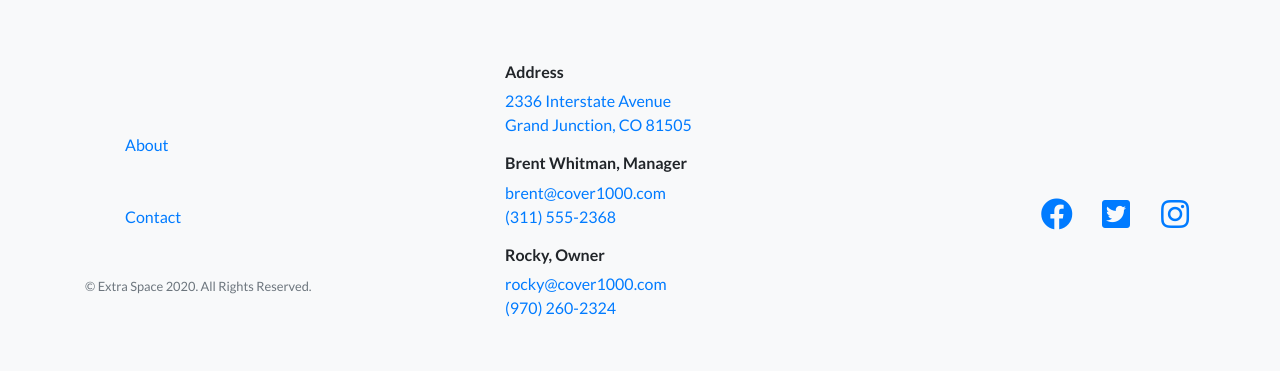
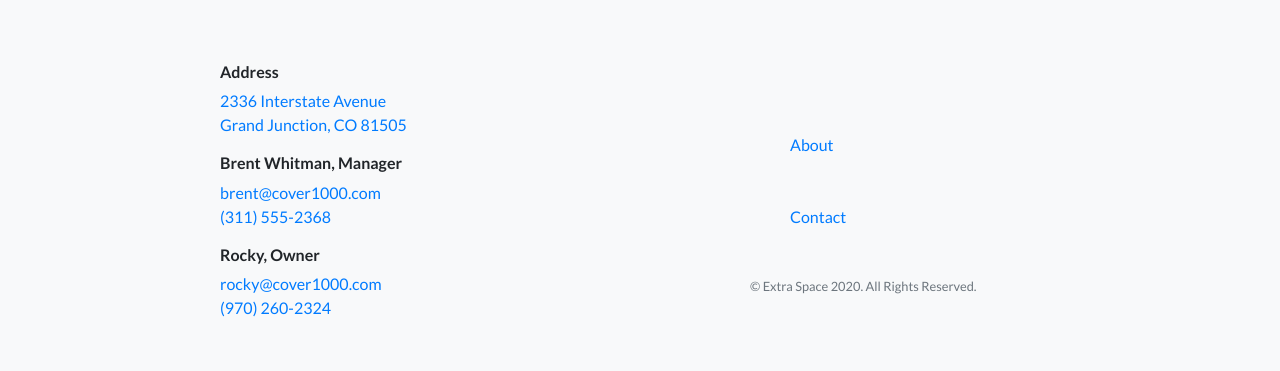
Before and after one commit to fritzable/extra-space-storage-website, a website: page index.html in a window 1280 px wide. Shown: the part 3747-4118 px from the top of the page. Drawn offline with Linux system fonts and the light colour scheme.

Commit message:
Remove social icons -switch order in footer

```diff
--- a/index.html
+++ b/index.html
@@ -290,17 +290,6 @@
         <div class="col-lg-4 h-100 text-lg-left my-auto mx-auto">
           <ul class="list mb-2">
             <li class="list-item">
-              <a href="#about">About</a>
-            </li>
-            <li class="list-item">
-              <a href="#contact">Contact</a>
-            </li>
-          </ul>
-          <p class="text-muted small mb-4 mb-lg-0">&copy; Extra Space 2020. All Rights Reserved.</p>
-        </div>
-        <div class="col-lg-4 h-100 text-lg-left my-auto mx-auto">
-          <ul class="list mb-2">
-            <li class="list-item">
               <h6>Address</h6>
               <address>
                 <a href="https://goo.gl/maps/dR9UTePwG6XgmZ5CA">
@@ -319,24 +308,16 @@
             </li>
           </ul>
         </div>
-        <div class="col-lg-4 h-100 text-center text-lg-right my-auto">
-          <ul class="list-inline mb-0">
-            <li class="list-inline-item mr-3">
-              <a href="#">
-                <i class="fab fa-facebook fa-2x fa-fw"></i>
-              </a>
+        <div class="col-lg-4 h-100 text-lg-left my-auto mx-auto">
+          <ul class="list mb-2">
+            <li class="list-item">
+              <a href="#about">About</a>
             </li>
-            <li class="list-inline-item mr-3">
-              <a href="#">
-                <i class="fab fa-twitter-square fa-2x fa-fw"></i>
-              </a>
-            </li>
-            <li class="list-inline-item">
-              <a href="#">
-                <i class="fab fa-instagram fa-2x fa-fw"></i>
-              </a>
+            <li class="list-item">
+              <a href="#contact">Contact</a>
             </li>
           </ul>
+          <p class="text-muted small mb-4 mb-lg-0">&copy; Extra Space 2020. All Rights Reserved.</p>
         </div>
       </div>
     </div>
```
